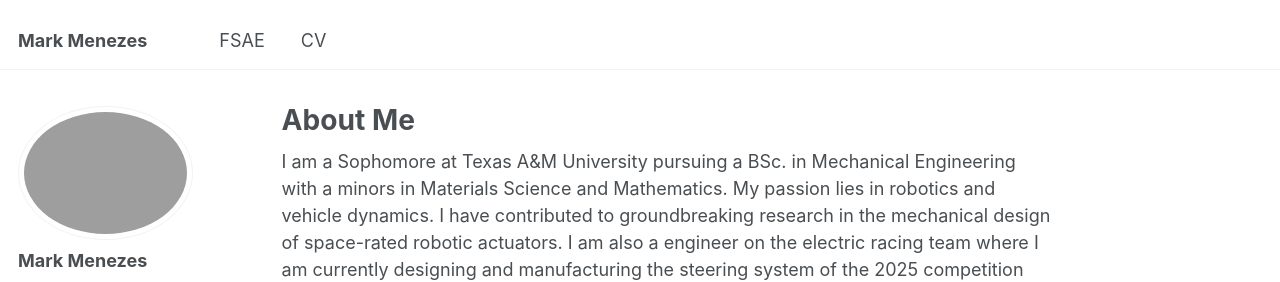
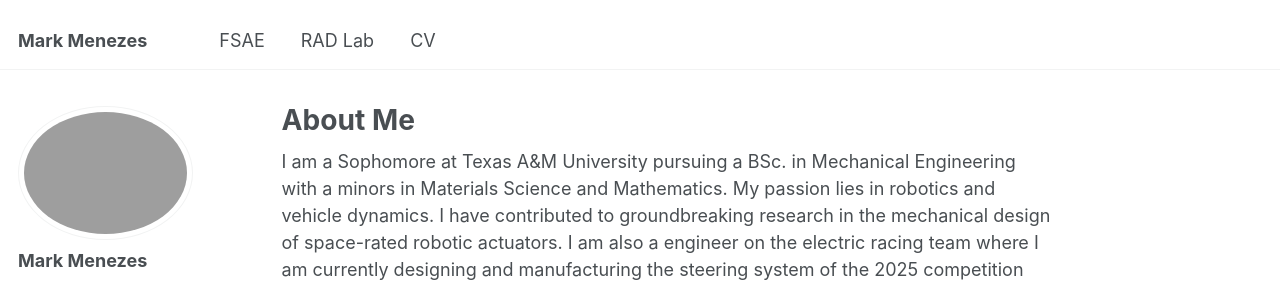
Before and after one commit to menezesmark/menezesmark.github.io, a Jekyll site: the page built from _pages/about.md, in a window 1280 px wide. Shown: the top 282 px of the page. Built offline with Jekyll 4.4.1, drawn with Linux system fonts in a browser that asks for light colours.

Commit message:
Update navigation.yml

```diff
--- a/_data/navigation.yml
+++ b/_data/navigation.yml
@@ -8,8 +8,8 @@ main:
   - title: "FSAE"
     url: /fsae/
 
-  #- title: "Talks"
-   # url: /talks/
+  - title: "RAD Lab"
+    url: /rad/
 
   #- title: "Teaching"
    # url: /teaching/
```
